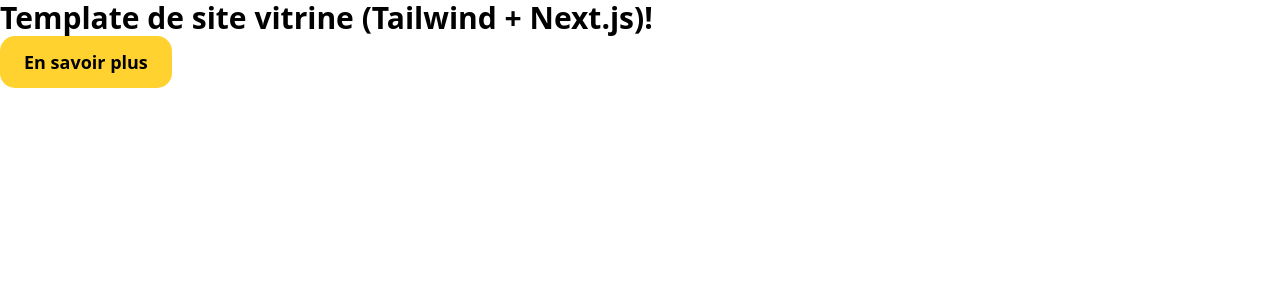
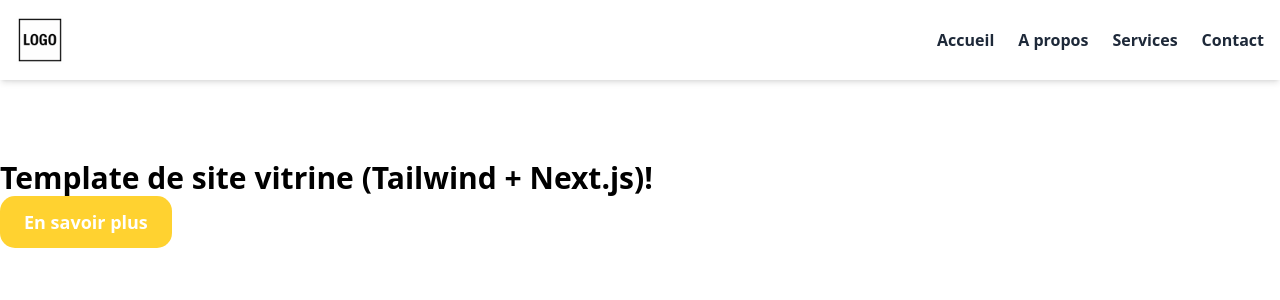
Before and after one commit to julienlisita/nextjs-ts-tailwind-template, a Next.js app: page / in a window 1280 px wide. Shown: the top 300 px of the page. Built offline with nearby package versions, Linux system fonts and the light colour scheme.

Commit message:
feat: create responsive Header component with mobile menu

```diff
--- a/package.json
+++ b/package.json
@@ -14,9 +14,11 @@
   },
   "dependencies": {
     "clsx": "^2.1.1",
+    "lucide-react": "^0.534.0",
     "next": "15.4.2",
     "react": "19.1.0",
-    "react-dom": "19.1.0"
+    "react-dom": "19.1.0",
+    "react-icons": "^5.5.0"
   },
   "devDependencies": {
     "@eslint/eslintrc": "^3",
--- a/src/app/globals.css
+++ b/src/app/globals.css
@@ -16,12 +16,6 @@
 /* Reset simple et base */
 * {
   box-sizing: border-box;
-  margin: 0;
-}
-
-a {
-  text-decoration: none;
-  color: inherit;
 }
 
 html,
--- a/src/app/layout.tsx
+++ b/src/app/layout.tsx
@@ -2,6 +2,7 @@
 
 import type { Metadata } from "next";
 import "./globals.css";
+import Header from "@/components/layout/Header";
 
 export const metadata: Metadata = {
   title: "Mon site vitrine",
@@ -15,8 +16,9 @@
 }) {
   return (
     <html lang="fr">
-      <body className="h-full w-full flex flex-col antialiased">
-        <main className="flex-1 mt-14 sm:mt-16 lg:mt-20">
+      <body className="min-h-screen flex flex-col antialiased">
+        <Header/>
+        <main className="flex-1 mt-14 sm:mt-16 lg:mt-20 pt-14 sm:pt-16 lg:pt-20">
           {children}
         </main>
       </body>
--- /dev/null
+++ b/src/components/layout/Header.tsx
@@ -0,0 +1,61 @@
+// src/components/layout/Header.tsx
+
+'use client';
+
+import Link from 'next/link';
+import Image from 'next/image';
+import { Menu, X } from 'lucide-react';
+import { useState } from 'react';
+
+export default function Header() {
+  const [isOpen, setIsOpen] = useState(false);
+
+  const toggleMenu = () => setIsOpen(prev => !prev);
+
+  return (
+    <header className="fixed top-0 z-50 w-full h-14 sm:h-16 lg:h-20 bg-white shadow-md px-4 flex items-center justify-between">
+      {/* Logo */}
+      <div className="relative h-10 w-10 sm:h-12 sm:w-12">
+        <Image
+          src="/images/logo.png"
+          alt="Logo"
+          fill
+          sizes="(max-width: 768px) 100px, (max-width: 1024px) 120px, 140px"
+          style={{ objectFit: 'contain' }}
+          priority
+        />
+      </div>
+
+      {/* Desktop nav */}
+      <nav className="hidden lg:flex space-x-6 text-gray-800 font-semibold">
+        <Link className="hover:text-blue-600 transition" href="/">Accueil</Link>
+        <Link className="hover:text-blue-600 transition" href="/about">A propos</Link>
+        <Link className="hover:text-blue-600 transition" href="/services">Services</Link>
+        <Link className="hover:text-blue-600 transition" href="/contact">Contact</Link>
+      </nav>
+
+      {/* Burger button */}
+      <button
+        className="lg:hidden"
+        onClick={toggleMenu}
+        aria-label="Toggle menu"
+      >
+        {isOpen ? (
+          <X className="w-6 h-6 text-gray-800 transition" />
+        ) : (
+          <Menu className="w-6 h-6 text-gray-800 transition" />
+        )}
+      </button>
+
+      {/* Mobile menu */}
+      <div className={`absolute top-full left-0 w-full bg-white text-gray-800 shadow-md flex flex-col items-center transition-all duration-300 overflow-hidden lg:hidden ${
+        isOpen ? 'max-h-96 opacity-100 py-4' : 'max-h-0 opacity-0 py-0'
+      }`}>
+        <Link href="/" onClick={toggleMenu} className="w-full text-center py-2 hover:bg-gray-100">Accueil</Link>
+        <Link href="/about" onClick={toggleMenu} className="w-full text-center py-2 hover:bg-gray-100">A propos</Link>
+        <Link href="/services" onClick={toggleMenu} className="w-full text-center py-2 hover:bg-gray-100">Services</Link>
+        <Link href="/contact" onClick={toggleMenu} className="w-full text-center py-2 hover:bg-gray-100">Contact</Link>
+      </div>
+    </header>
+  );
+}
```
Also changed, not shown: public/images/logo.png (added), 1 other file (tests, documents, lock files or other folders).
